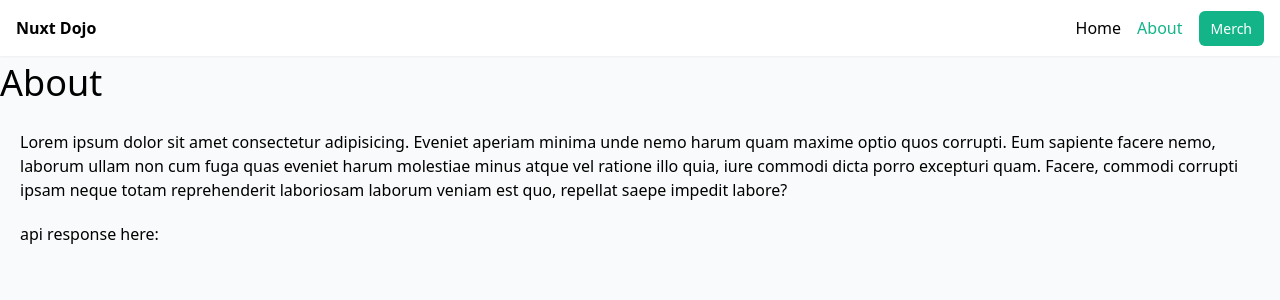
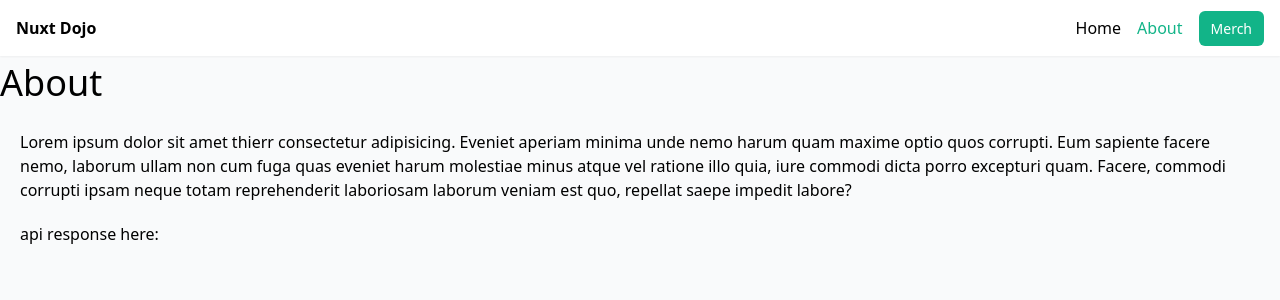
Before and after one commit to thierryrudaseswa/NUXT_DOJO, a Nuxt app: page /about in a window 1280 px wide. Shown: the top 300 px of the page. Built offline with nearby package versions, Linux system fonts and the light colour scheme; no server answers.

Commit message:
The updation

```diff
--- a/pages/about.vue
+++ b/pages/about.vue
@@ -1,7 +1,7 @@
 <template>
   <div>
     <h2 class="">About</h2>
-    <p>Lorem ipsum dolor sit amet  consectetur adipisicing. Eveniet aperiam minima unde nemo harum quam maxime optio quos corrupti. Eum sapiente facere nemo, laborum ullam non cum fuga quas eveniet harum molestiae minus atque vel ratione illo quia, iure commodi dicta porro excepturi quam. Facere, commodi corrupti ipsam neque totam reprehenderit laboriosam laborum veniam est quo, repellat saepe impedit labore?</p>
+    <p>Lorem ipsum dolor sit amet thierr consectetur adipisicing. Eveniet aperiam minima unde nemo harum quam maxime optio quos corrupti. Eum sapiente facere nemo, laborum ullam non cum fuga quas eveniet harum molestiae minus atque vel ratione illo quia, iure commodi dicta porro excepturi quam. Facere, commodi corrupti ipsam neque totam reprehenderit laboriosam laborum veniam est quo, repellat saepe impedit labore?</p>
     <p>api response here:</p>
     <div>{{ data }}</div>
   </div>
--- a/pages/index.vue
+++ b/pages/index.vue
@@ -12,6 +12,7 @@
       font-size: 36px;
     }
     p {
-      margin: 20px ;
+      margin: 20px,
+
     }
   </style>
```
